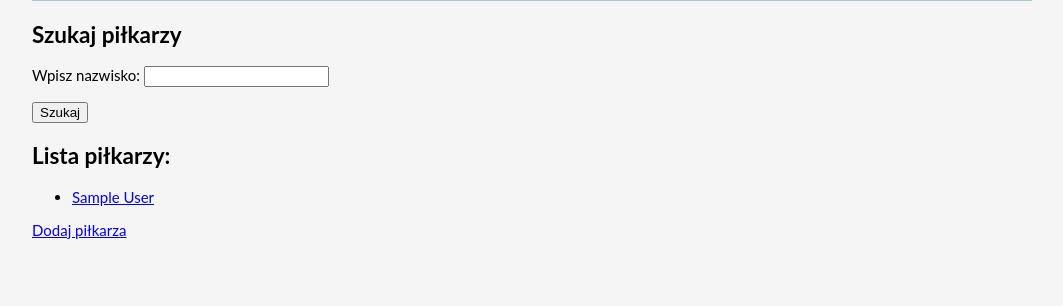
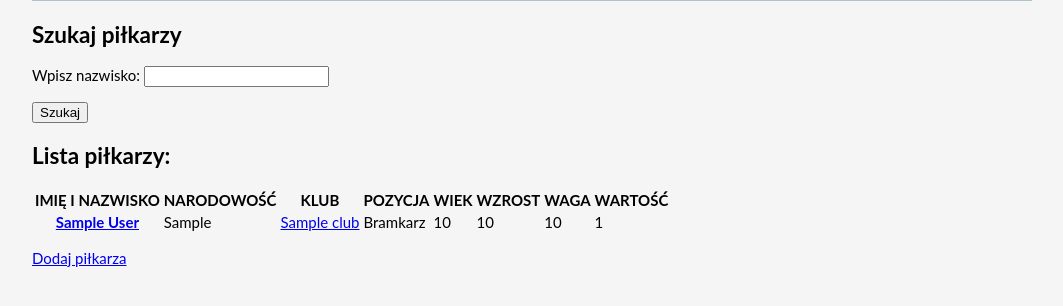
Before and after one commit to MicKrajewski/Projekt_koncowy, a Django app: page /players/ in a window 1280 px wide. Shown: the part 183-489 px from the top of the page, without its empty margins (108-1171 px from the left). Run offline with Django 3.2, Linux system fonts and the light colour scheme; tables that the repository leaves empty hold one stand-in row (values such as "Sample post").

Commit message:
version 1.6 tableki

```diff
--- a/Zostan_scoutem/Scout/static/css/style.css
+++ b/Zostan_scoutem/Scout/static/css/style.css
@@ -91,3 +91,7 @@ body {
   line-height: 1.5em;
   text-align: center;
 }
+
+.lpn {
+    border: 1px solid black
+}
--- a/Zostan_scoutem/Scout/templates/players.html
+++ b/Zostan_scoutem/Scout/templates/players.html
@@ -10,12 +10,43 @@
 
 <h2>Lista piłkarzy:</h2>
 <!--{{ msg }}-->
-<ul>
+
+<table class="tabplayvie">
+    <tr class="lpn">
+        <th scope="col">IMIĘ I NAZWISKO</th>
+        <th scope="col">NARODOWOŚĆ</th>
+        <th scope="col">KLUB</th>
+        <th scope="col">POZYCJA</th>
+        <th scope="col">WIEK</th>
+        <th scope="col">WZROST</th>
+        <th scope="col">WAGA</th>
+        <th scope="col">WARTOŚĆ</th>
+    </tr>
     {% for element in players %}
-            <li><a href="/player/{{ element.id }}">{{ element.name }}</a></li>
 
-            {% endfor %}
-</ul>
+    <tr>
+      <th scope="row"><a href="/player/{{ element.id }}">{{ element.name }}</a></th>
+      <td>{{ element.nationality }}</td>
+      <td><a href="/club/{{ element.clubs.id }}">{{ element.clubs.name }}</a></td>
+      <td>{{ element.position }}</td>
+      <td>{{ element.age }}</td>
+      <td>{{ element.weight }}</td>
+      <td>{{ element.height }}</td>
+      <td>{{ element.paid }}</td>
+    </tr>
+
+
+    {% endfor %}
+
+</table>
+
+
+<!--<ul>-->
+    <!--{% for element in players %}-->
+            <!--<li><a href="/player/{{ element.id }}">{{ element.name }}</a></li>-->
+
+            <!--{% endfor %}-->
+<!--</ul>-->
 <ul>
 {% for name in result %}
     <li><a href="/player/{{ name.id }}">{{ name }}</a></li>
```
